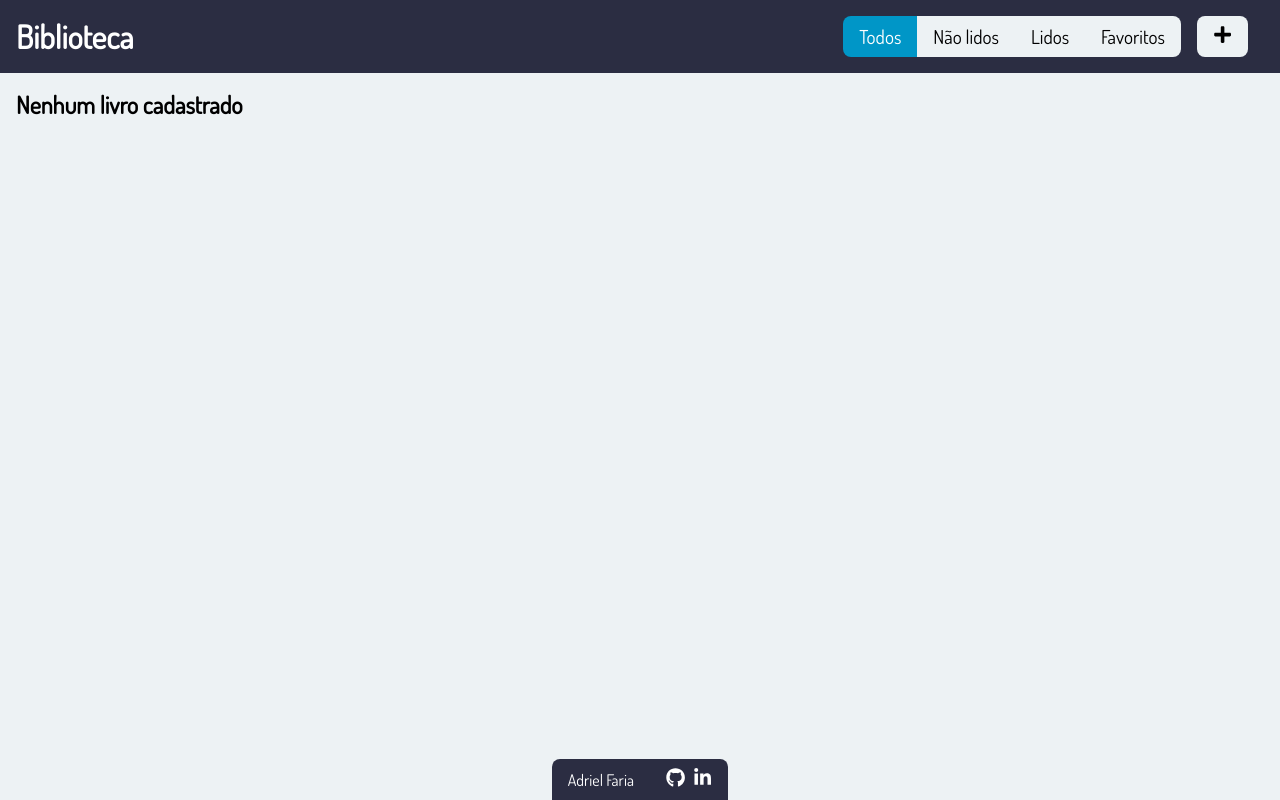
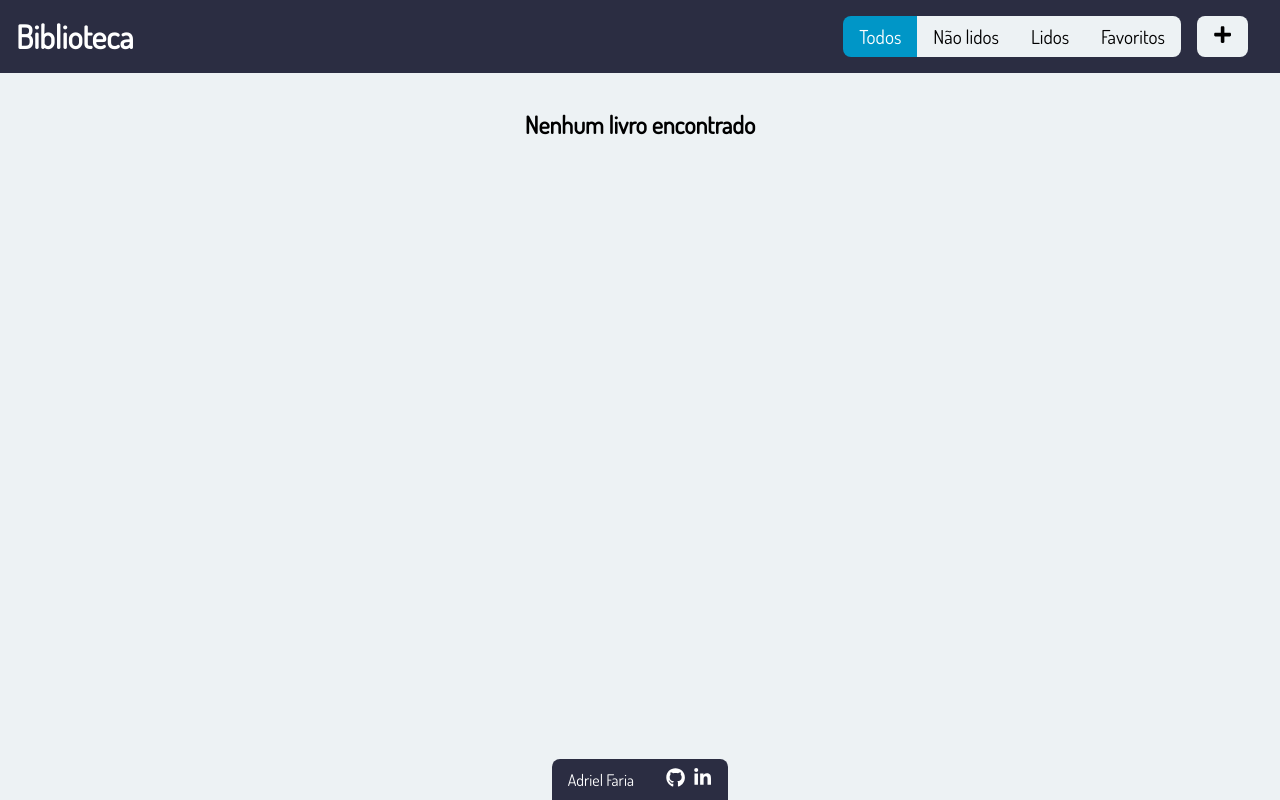
Before and after one commit to br-adriel/js-library, a React (Vite) app: page / in a window 1280 px wide. Built offline with nearby package versions, Linux system fonts and the light colour scheme.

Commit message:
Altera mensagem de livros nao encontrados #1

```diff
--- a/src/components/BookGrid.tsx
+++ b/src/components/BookGrid.tsx
@@ -6,15 +6,19 @@ import BookCard from './BookCard';
 const BookGrid = () => {
   const { booksState } = useContext(BooksContext);
   return (
-    <Grid>
+    <>
       {booksState.shownBooks.length ? (
-        booksState.shownBooks.map((book) => {
-          return <BookCard key={book.id} livro={book} />;
-        })
+        <Grid>
+          {booksState.shownBooks.map((book) => {
+            return <BookCard key={book.id} livro={book} />;
+          })}
+        </Grid>
       ) : (
-        <h2>Nenhum livro cadastrado</h2>
+        <NoBookFound>
+          <h2>Nenhum livro encontrado</h2>
+        </NoBookFound>
       )}
-    </Grid>
+    </>
   );
 };
 
@@ -38,4 +42,10 @@ const Grid = styled.div`
   }
 `;
 
+const NoBookFound = styled.div`
+  padding: 20px;
+  width: 100%;
+  text-align: center;
+`;
+
 export default BookGrid;
```
